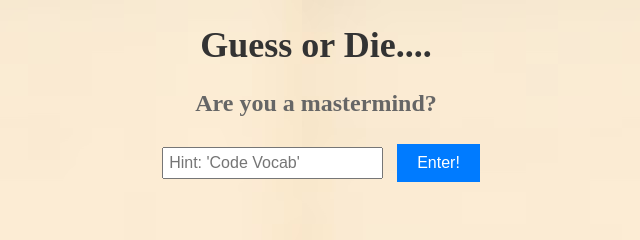
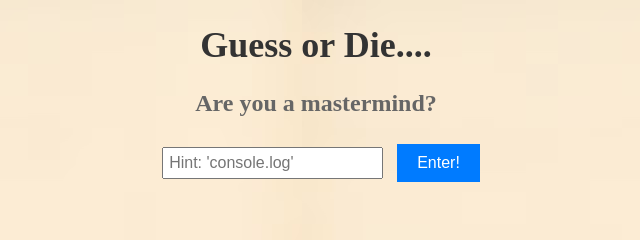
Before and after one commit to NolanV04/mastermind-project, a plain HTML site: page index.html in a window 1280 px wide. Shown: the top 240 px of the page, 324-964 px from the left. Drawn offline with Linux system fonts and the light colour scheme.

Commit message:
update readme, and hint message

```diff
--- a/index.html
+++ b/index.html
@@ -11,7 +11,7 @@
 <body>
     <h1>Guess or Die....</h1>
     <h2>Are you a mastermind?</h2>
-    <input id="guessInput" type="text" placeholder="Hint: 'Code Vocab'">
+    <input id="guessInput" type="text" placeholder="Hint: 'console.log'">
     <button onclick="checkGuess()">Enter!</button>
 
     <div id="result"></div>
```
Also changed, not shown: 1 other file.
